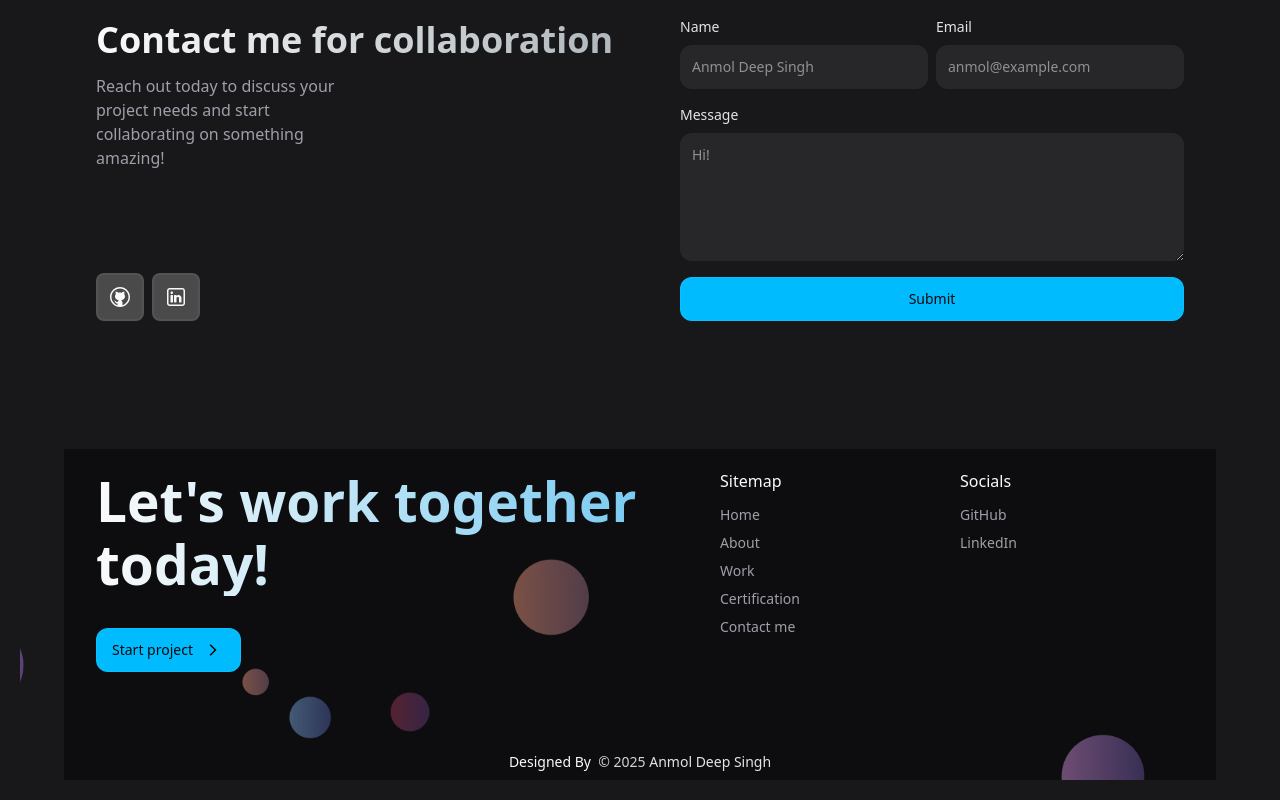
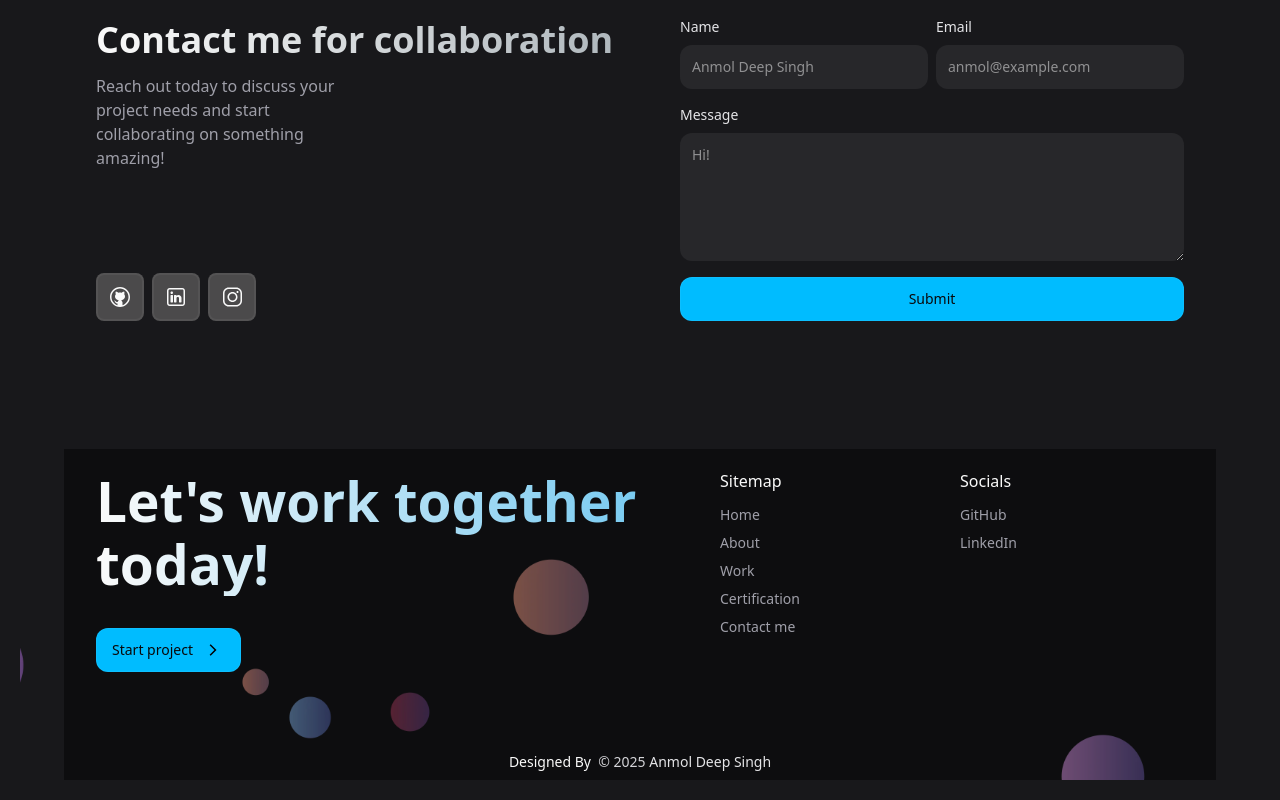
Before and after one commit to deep-anmol2209/Portfolio, a React (Vite) app: page / in a window 1280 px wide. Shown: the part 3094-3894 px from the top of the page. Built offline with nearby package versions, Linux system fonts and the light colour scheme.

Commit message:
add instagram link

```diff
--- a/src/components/Contact.jsx
+++ b/src/components/Contact.jsx
@@ -27,13 +27,13 @@ const socialLinks = [
     //   </svg>,
     //   alt: 'Twitter X'
     // },
-    // {
-    //   href: 'https://www.instagram.com/techiepajji/',
-    //   icon: <svg width="25" height="24" viewBox="0 0 25 24" fill="none" xmlns="http://www.w3.org/2000/svg">
-    //     <path d="M8.75 2.5C5.58319 2.5 3 5.08319 3 8.25V15.75C3 18.9164 5.5831 21.5 8.75 21.5H16.25C19.4165 21.5 22 18.9165 22 15.75V8.25C22 5.0831 19.4164 2.5 16.25 2.5H8.75ZM8.75 4H16.25C18.6056 4 20.5 5.8939 20.5 8.25V15.75C20.5 18.1055 18.6055 20 16.25 20H8.75C6.3939 20 4.5 18.1056 4.5 15.75V8.25C4.5 5.89381 6.39381 4 8.75 4ZM17.5 6C16.9475 6 16.5 6.4475 16.5 7C16.5 7.5525 16.9475 8 17.5 8C18.0525 8 18.5 7.5525 18.5 7C18.5 6.4475 18.0525 6 17.5 6ZM12.5 7C9.74759 7 7.5 9.24759 7.5 12C7.5 14.7524 9.74759 17 12.5 17C15.2524 17 17.5 14.7524 17.5 12C17.5 9.24759 15.2524 7 12.5 7ZM12.5 8.5C14.4416 8.5 16 10.0584 16 12C16 13.9416 14.4416 15.5 12.5 15.5C10.5584 15.5 9 13.9416 9 12C9 10.0584 10.5584 8.5 12.5 8.5Z" fill="currentColor" />
-    //   </svg>,
-    //   alt: 'Instagram'
-    // },
+    {
+      href: 'https://www.instagram.com/deep_anmol2209?igsh=am1jOWJkbmdudTJy',
+      icon: <svg width="25" height="24" viewBox="0 0 25 24" fill="none" xmlns="http://www.w3.org/2000/svg">
+        <path d="M8.75 2.5C5.58319 2.5 3 5.08319 3 8.25V15.75C3 18.9164 5.5831 21.5 8.75 21.5H16.25C19.4165 21.5 22 18.9165 22 15.75V8.25C22 5.0831 19.4164 2.5 16.25 2.5H8.75ZM8.75 4H16.25C18.6056 4 20.5 5.8939 20.5 8.25V15.75C20.5 18.1055 18.6055 20 16.25 20H8.75C6.3939 20 4.5 18.1056 4.5 15.75V8.25C4.5 5.89381 6.39381 4 8.75 4ZM17.5 6C16.9475 6 16.5 6.4475 16.5 7C16.5 7.5525 16.9475 8 17.5 8C18.0525 8 18.5 7.5525 18.5 7C18.5 6.4475 18.0525 6 17.5 6ZM12.5 7C9.74759 7 7.5 9.24759 7.5 12C7.5 14.7524 9.74759 17 12.5 17C15.2524 17 17.5 14.7524 17.5 12C17.5 9.24759 15.2524 7 12.5 7ZM12.5 8.5C14.4416 8.5 16 10.0584 16 12C16 13.9416 14.4416 15.5 12.5 15.5C10.5584 15.5 9 13.9416 9 12C9 10.0584 10.5584 8.5 12.5 8.5Z" fill="currentColor" />
+      </svg>,
+      alt: 'Instagram'
+    },
   ];
 
 
```
